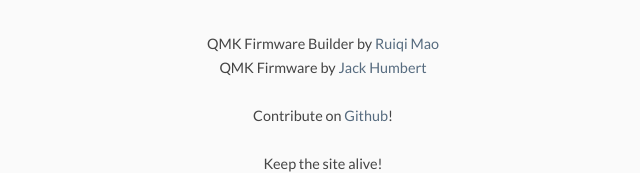
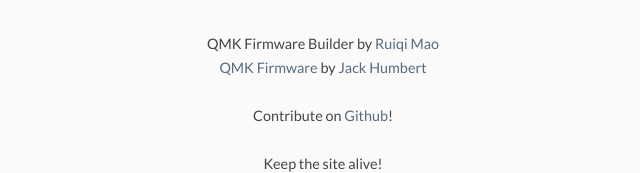
Before and after one commit to ruiqimao/qmkbuilder, a website: page static/index.html in a window 1280 px wide. Shown: the top 173 px of the page, 317-957 px from the left. Drawn offline with Linux system fonts and the light colour scheme.

Commit message:
add QMK link

```diff
--- a/static/index.html
+++ b/static/index.html
@@ -14,7 +14,7 @@
 		<div class="footer">
 			QMK Firmware Builder by <a href="http://www.ruiqimao.com/" target="_blank">Ruiqi Mao</a>
 			<br>
-			QMK Firmware by <a href="https://github.com/jackhumbert" target="_blank">Jack Humbert</a>
+			<a href="https://github.com/qmk/qmk_firmware" target="_blank">QMK Firmware</a> by <a href="https://github.com/jackhumbert" target="_blank">Jack Humbert</a>
 			<br><br>
 			Contribute on <a href="https://github.com/ruiqimao/qmkbuilder" target="_blank">Github</a>!
 			<br><br>
```
